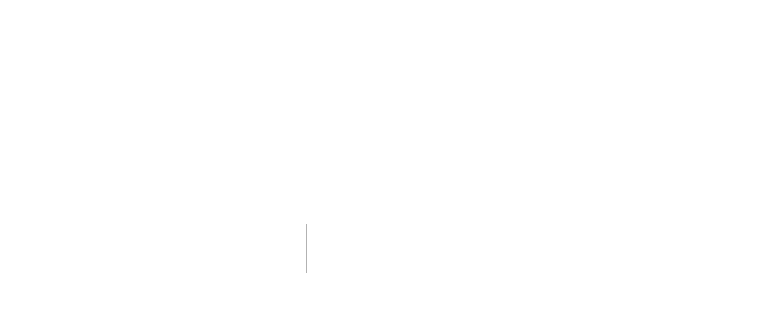
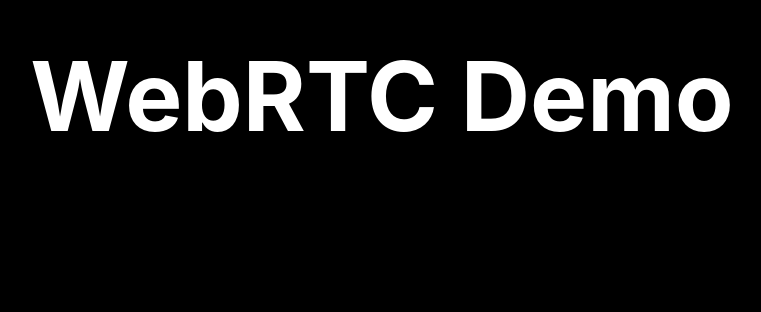
Before and after one commit to mauriciomelo/mauriciomelo, a Next.js app: page /webrtc in a window 1280 px wide. Before the commit this address had no page. Shown: the part 152-464 px from the top of the page, without its empty margins (258-1019 px from the left). Built offline with nearby package versions, Linux system fonts and the light colour scheme.

Commit message:
init webrtc demo page

```diff
--- /dev/null
+++ b/app/webrtc/page.jsx
@@ -0,0 +1,7 @@
+export default function WebRTCPage() {
+  return (
+    <div className="flex h-screen w-full flex-col bg-black pt-[200px] text-center text-white ">
+      <h1 className="mb-4 text-5xl font-bold md:text-8xl">WebRTC Demo</h1>
+    </div>
+  );
+}
```
